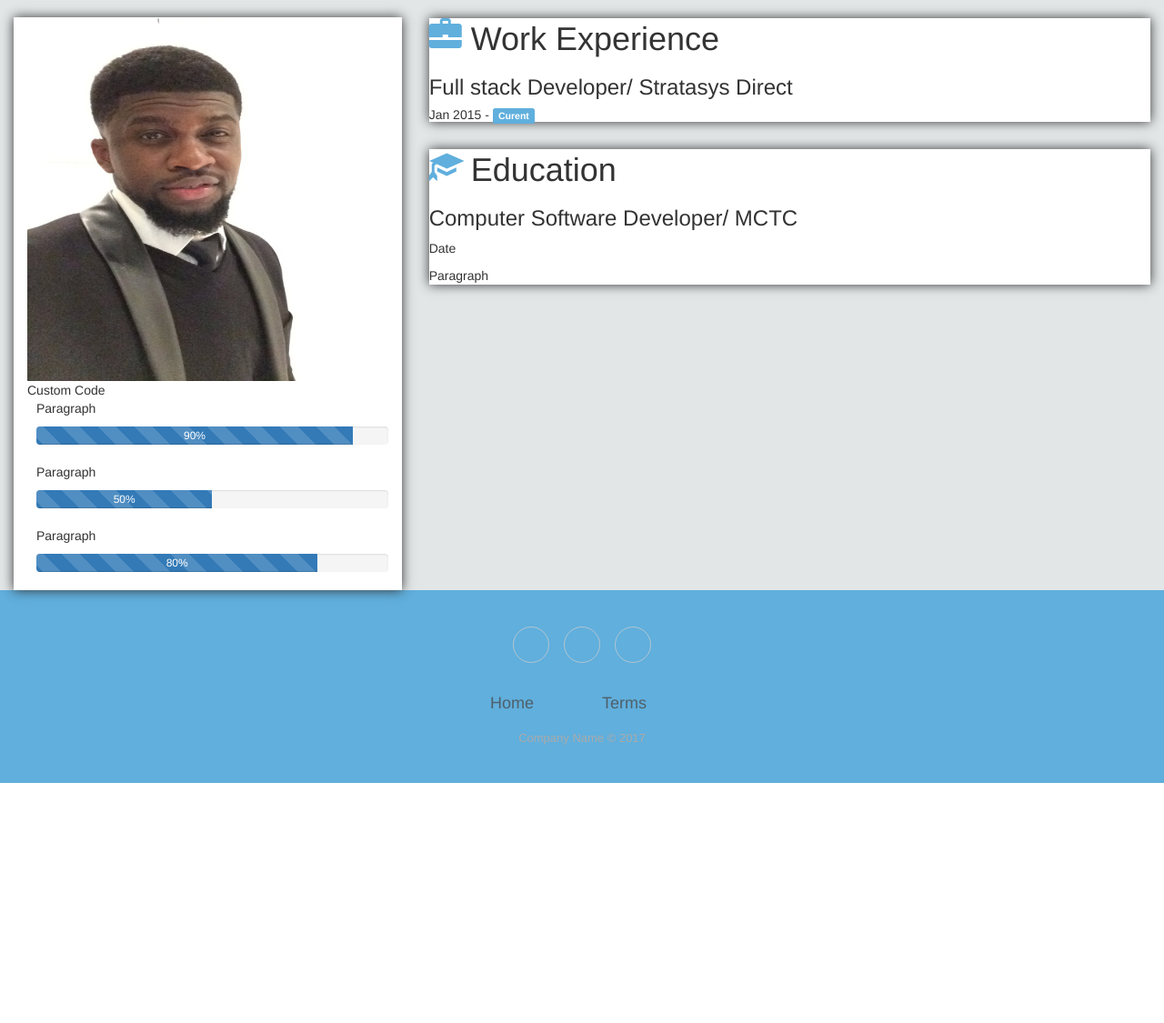
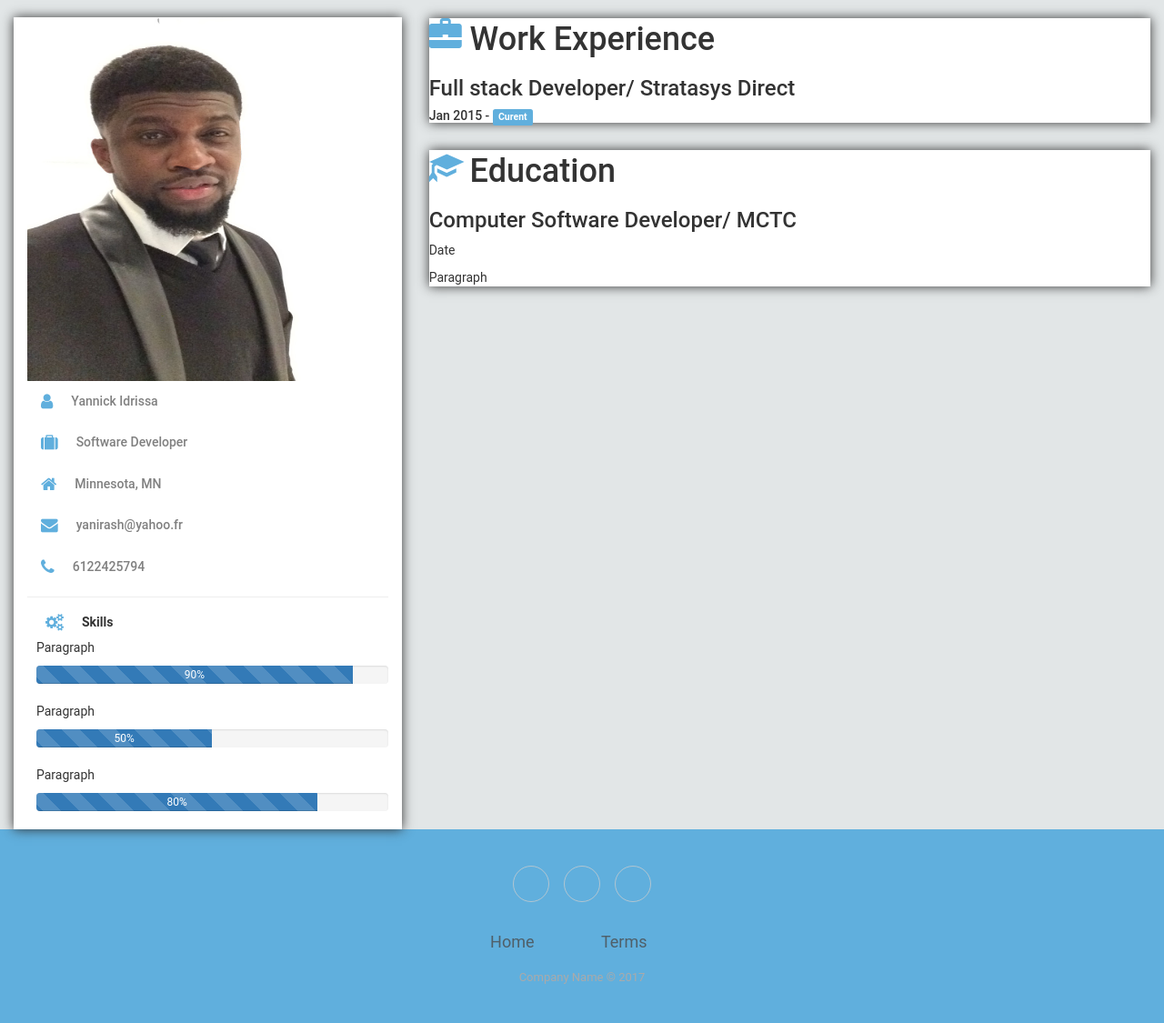
Before and after one commit to YannGitHubjava/YannickIdrissa, a Django app: page / in a window 1280 px wide. Shown: the whole page at 91% size. Before the commit the page ends 861 px from the top, so only its background shows below. Run offline with Django 3.2, Linux system fonts and the light colour scheme; some libraries are stand-ins or nearby versions.

Commit message:
Added fa fa icons

```diff
--- a/myCV/static/css/custom.css
+++ b/myCV/static/css/custom.css
@@ -1,3 +1,9 @@
+html,body,h1,h2,h3,h4,h5,h6 {
+    font-family: "Roboto", sans-serif
+}
+
+
+
 body {
     background-color:#e2e6e7;
 }
@@ -14,6 +20,33 @@ body {
 }
 
 #side_right{
- margin-left: 15px;
- margin-right: -15px;
+    margin-left: 15px;
+    margin-right: -15px;
 }
+
+#Custom_Code {
+    padding-left: 15px;
+    padding-top: 5px;
+    color:grey;
+
+}
+
+#Custom_Code h5{
+    padding-bottom: 20px
+}
+
+.fa {
+    padding-right: 20px;
+}
+
+#skill {
+    font-weight: bold;
+
+}
+#skill .fa {
+    padding-left: 20px;
+}
+
+hr {
+    margin-top:-5px;
+}
--- a/myCV/templates/index1.html
+++ b/myCV/templates/index1.html
@@ -8,6 +8,9 @@
     <title>YannickIdrissa</title>
     <!-- Latest compiled and minified CSS -->
     <link rel="stylesheet" href="https://maxcdn.bootstrapcdn.com/bootstrap/3.3.7/css/bootstrap.min.css">
+
+    <!-- Font awesome CDN -->
+    <link rel="stylesheet" href="https://cdnjs.cloudflare.com/ajax/libs/font-awesome/4.7.0/css/font-awesome.min.css">
 
     <!-- jQuery library -->
     <script src="https://ajax.googleapis.com/ajax/libs/jquery/3.2.1/jquery.min.js"></script>
@@ -27,8 +30,17 @@
 
     <div class="container-fluid">
         <div class="row">
-            <div id="side_left" class="col-md-4 custom"><img  src="{% static 'images/yann123.jpg' %} " width="100%" style="height:400px;">
-                <div>Custom Code</div>
+            <div id="side_left" class="col-md-4 custom">
+                <img  src="{% static 'images/yann123.jpg' %} " width="100%" style="height:400px;">
+                <div id="Custom_Code">
+                    <h5><span class="fa fa-user fa-lg" style="color:#60afdd;"></span>Yannick Idrissa</h5>
+                    <h5><span class="fa fa-suitcase fa-lg" style="color:#60afdd;"></span>Software Developer</h5>
+                    <h5><span class="fa fa-home fa-lg" style="color:#60afdd;"></span>Minnesota, MN</h5>
+                    <h5><span class="fa fa-envelope fa-lg" style="color:#60afdd;"></span>yanirash@yahoo.fr</h5>
+                    <h5><span class="fa fa-phone fa-lg" style="color:#60afdd;"></span>6122425794</h5>
+                </div>
+                <hr>
+                <h5 id="skill" ><span class="fa fa-gears fa-lg" style="color:#60afdd;"></span>Skills</h5>
                 <p style="padding-left:10px;">Paragraph</p>
                 <div class="progress" style="margin-left:10px;">
                     <div class="progress-bar bg-info progress-bar-striped active" aria-valuenow="90" aria-valuemin="0" aria-valuemax="100" style="width: 90%;">90%</div>
```
